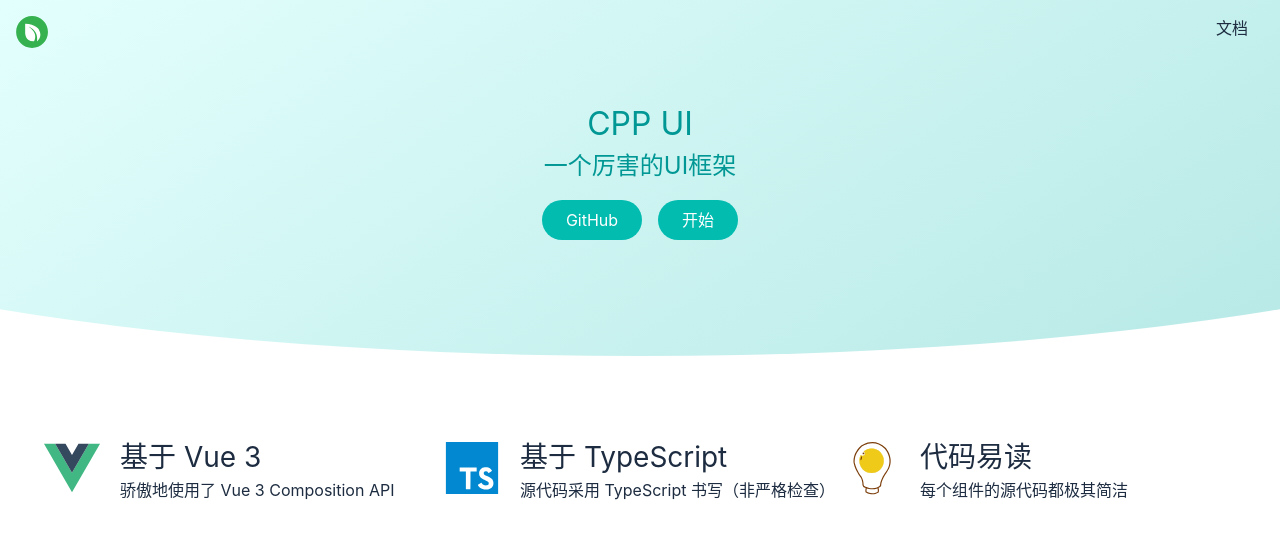
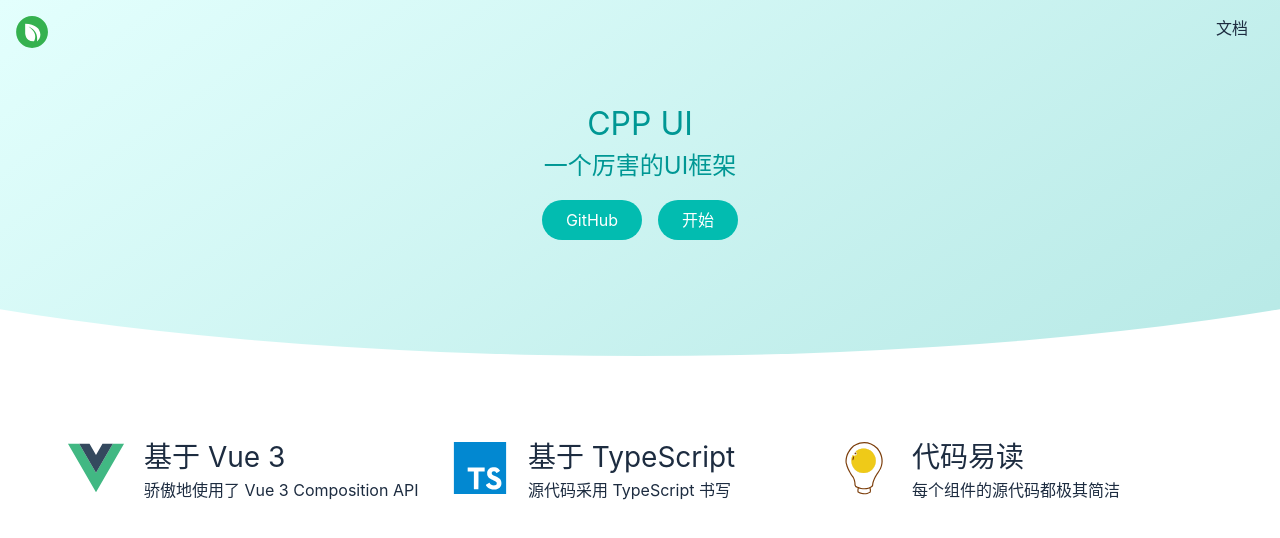
Before and after one commit to wsmnnmm/CPP-UI, a Vue app: page / in a window 1280 px wide. Shown: the top 538 px of the page. Built offline with nearby package versions, Linux system fonts and the light colour scheme.

Commit message:
优化官网，调节aside 的z-index和features 的响应式布局

```diff
--- a/src/components/DocDemo.vue
+++ /dev/null
@@ -1,3 +0,0 @@
-<template>
-  <div>Doc 默认页面</div>
-</template>
--- a/src/components/Topnav.vue
+++ b/src/components/Topnav.vue
@@ -41,7 +41,7 @@
   top: 0;
   left: 0;
   width: 100%;
-  z-index: 10;
+  z-index: 20;
   > .logo {
     max-width: 6em;
     margin-right: auto;
--- a/src/router.ts
+++ b/src/router.ts
@@ -4,7 +4,6 @@
 import ButtonDemo from './components/ButtonDemo.vue'
 import TabsDemo from './components/TabsDemo.vue'
 import DialogDemo from './components/DialogDemo.vue'
-import DocDemo from './components/DocDemo.vue'
 import Intro from './views/Intro.vue'
 import GetStarted from './views/GetStarted.vue'
 import Install from './views/Install.vue'
@@ -19,7 +18,7 @@
             path: '/doc',
             component: Doc,
             children: [
-                { path: "", component: DocDemo },
+                { path: "", redirect: '/doc/intro' },
                 { path: "intro", component: Intro },
                 { path: "install", component: Install },
                 { path: "get-started", component: GetStarted },
--- a/src/views/Doc.vue
+++ b/src/views/Doc.vue
@@ -41,6 +41,8 @@
 };
 </script>
 <style lang="scss" scope>
+$aside-index: 10;
+
 .layout {
   display: flex;
   flex-direction: column;
@@ -76,6 +78,7 @@
   left: 0;
   padding-top: 70px;
   height: 100%;
+  z-index: $aside-index;
   > h2 {
     margin-bottom: 4px;
     padding: 0 16px;
--- a/src/views/Home.vue
+++ b/src/views/Home.vue
@@ -26,7 +26,7 @@
             <use xlink:href="#icon-typescript"></use>
           </svg>
           <h3>基于 TypeScript</h3>
-          <p>源代码采用 TypeScript 书写（非严格检查）</p>
+          <p>源代码采用 TypeScript 书写</p>
         </li>
         <li>
           <svg class="icon">
@@ -81,18 +81,27 @@
 }
 .features {
   margin: 64px auto;
-  width: 400px;
+  padding: 0 24px;
   @media (min-width: 800px) {
     width: 800px;
+    > ul {
+      > li {
+        width: 50%;
+      }
+    }
   }
   @media (min-width: 1200px) {
     width: 1200px;
+    > ul {
+      > li {
+        width: 33.3333%;
+      }
+    }
   }
   > ul {
     display: flex;
     flex-wrap: wrap;
     > li {
-      width: 400px;
       margin: 16px 0;
       display: grid;
       justify-content: start;
```
